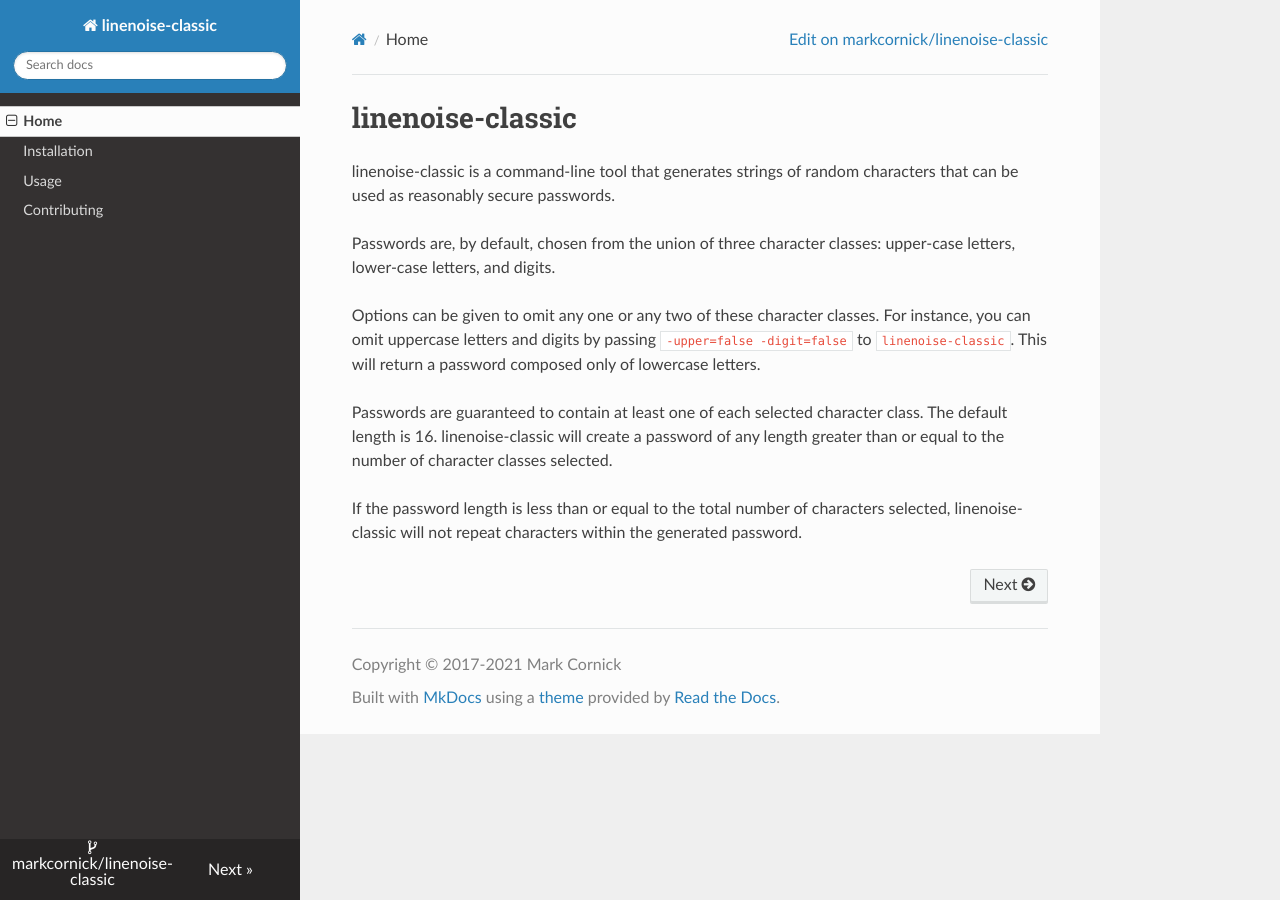
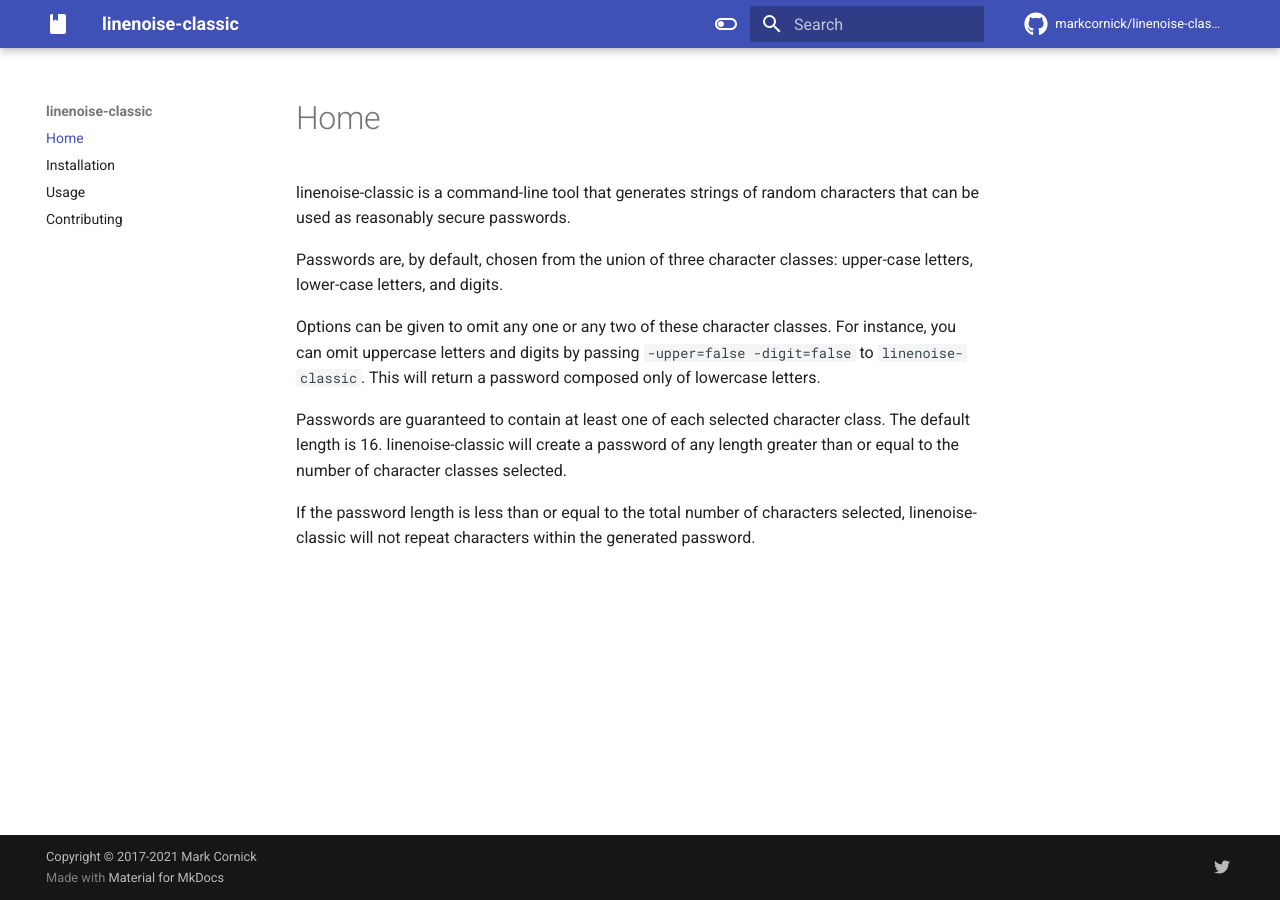
Before and after one commit to markcornick/linenoise-classic, an MkDocs documentation site: the page built from docs/index.md, in a window 1280 px wide. Built offline with MkDocs 1.6.1 and Material for MkDocs 9.7.7, drawn with Linux system fonts in a browser that asks for light colours; nearby versions of some CDN libraries; comment, search, counter and statistics services are not loaded.

Commit message:
docs: switch back to material theme
Signed-off-by: Mark Cornick <mark@markcornick.com>

```diff
--- a/docs/index.md
+++ b/docs/index.md
@@ -1,5 +1,3 @@
-# linenoise-classic
-
 linenoise-classic is a command-line tool that generates strings of
 random characters that can be used as reasonably secure passwords.
 
--- a/mkdocs.yml
+++ b/mkdocs.yml
@@ -1,14 +1,41 @@
 ---
 copyright: Copyright &copy; 2017-2021 Mark Cornick
+extra:
+  social:
+    - icon: fontawesome/brands/twitter
+      link: https://twitter.com/markcornick
+markdown_extensions:
+  - admonition
+  - pymdownx.highlight
+  - pymdownx.superfences
+  - pymdownx.tabbed:
+      alternate_style: true
 nav:
   - Home: index.md
   - Installation: installation.md
   - Usage: usage.md
   - Contributing: contributing.md
+plugins:
+  - git-revision-date-localized
+  - minify:
+      minify_html: true
+  - search
 repo_name: markcornick/linenoise-classic
 repo_url: https://github.com/markcornick/linenoise-classic/
 site_author: Mark Cornick
 site_description: Generates strings that can be used as reasonably secure passwords
 site_name: linenoise-classic
 theme:
-  name: readthedocs
+  icon:
+    logo: material/book
+    repo: fontawesome/brands/github
+  name: material
+  palette:
+    - scheme: default
+      toggle:
+        icon: material/toggle-switch-off-outline
+        name: Switch to dark mode
+    - scheme: slate
+      toggle:
+        icon: material/toggle-switch
+        name: Switch to light mode
```
Also changed, not shown: 1 other file.
